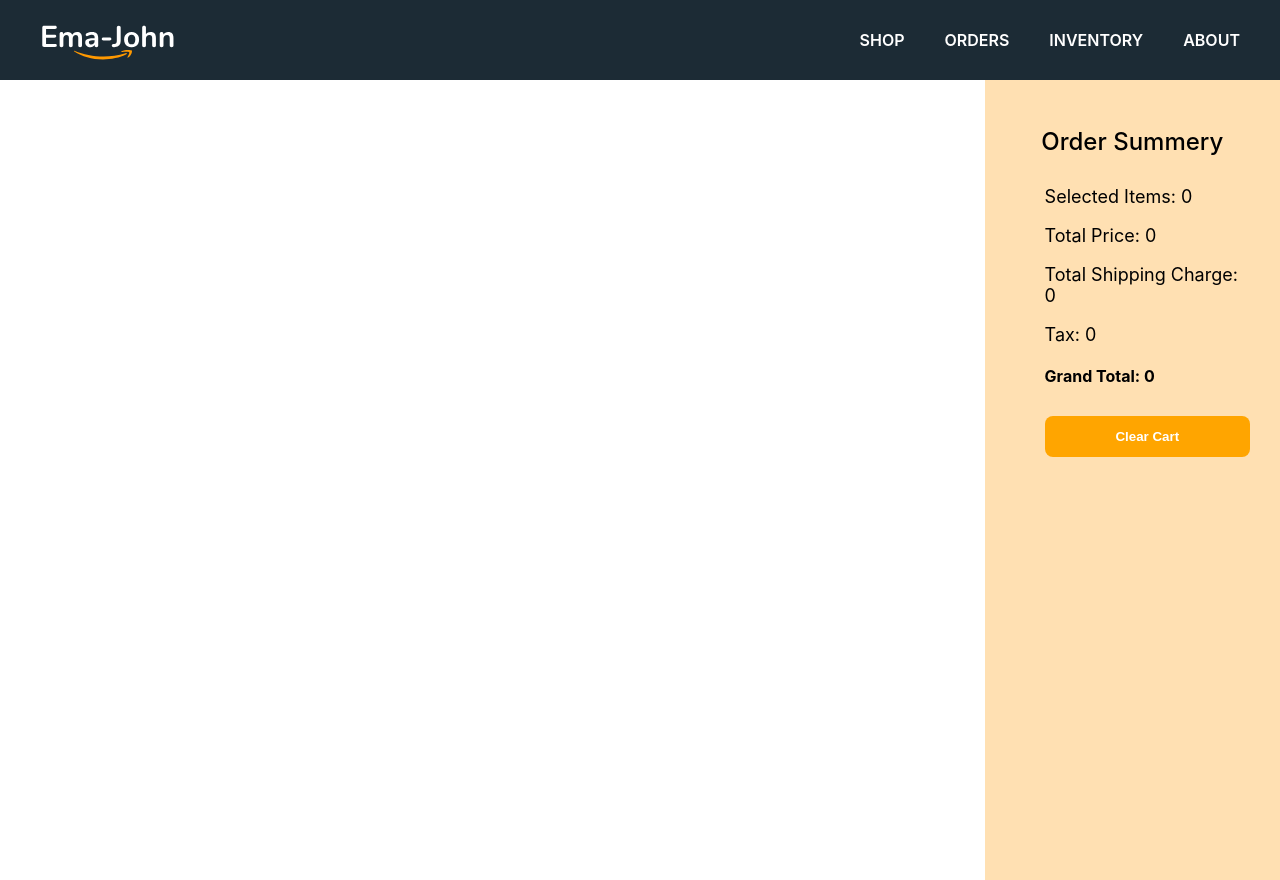
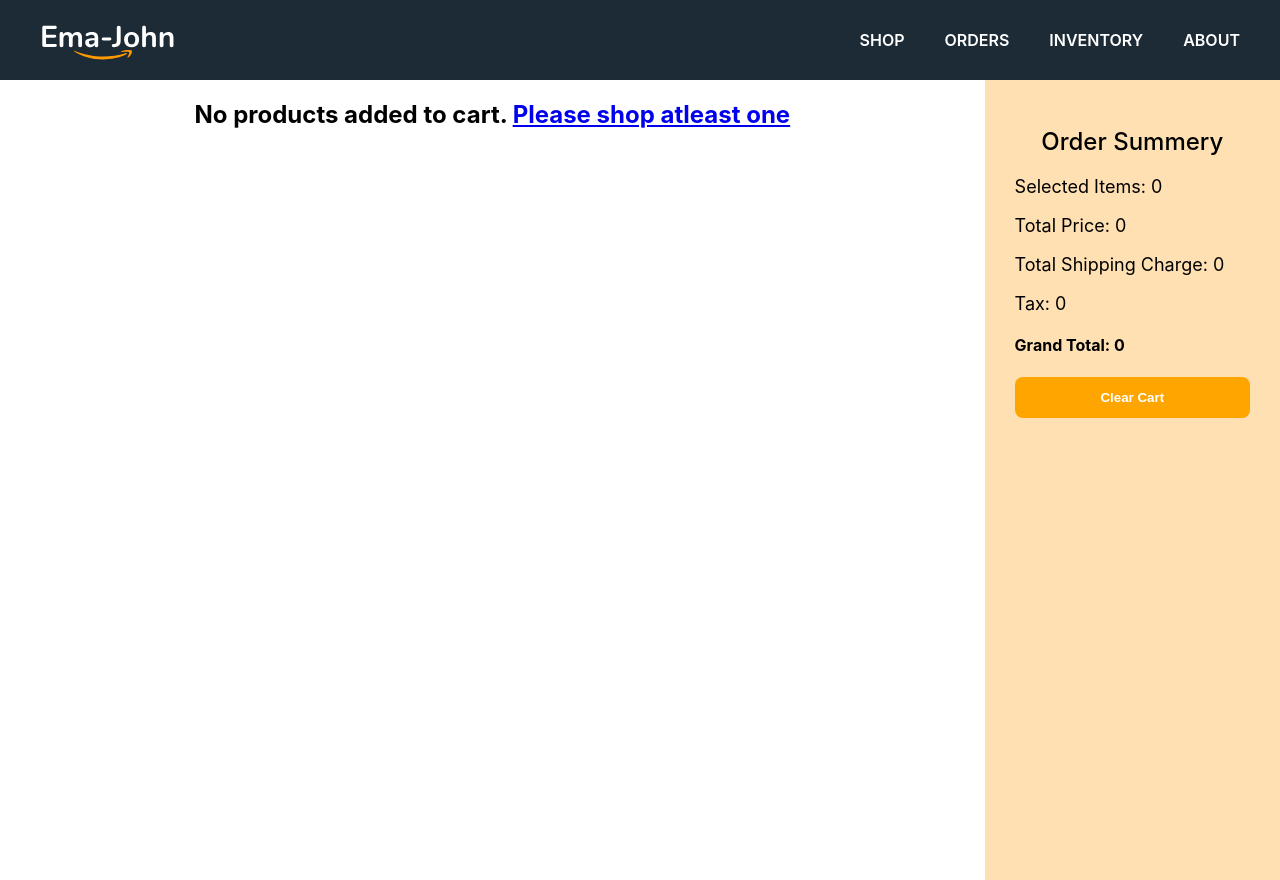
Before and after one commit to alamin-hossain-tech/ema-john-commerce, a React (Create React App) app: page /orders in a window 1280 px wide. Built offline with nearby package versions, Linux system fonts and the light colour scheme.

Commit message:
Cart Children added

```diff
--- a/src/components/Cart/Cart.css
+++ b/src/components/Cart/Cart.css
@@ -12,9 +12,9 @@
   font-weight: 500;
 }
 
-.cart-info {
+/* .cart-info {
   margin: 30px 0px 0px 30px;
-}
+} */
 
 .cart-info p {
   font-size: 18px;
@@ -31,7 +31,17 @@
   font-weight: 700;
   color: #fff;
 }
+.btn-clear a {
+  font-weight: 700;
+  color: #fff;
+  text-decoration: none;
+}
 .btn-clear:hover {
   background-color: red;
   cursor: pointer;
 }
+
+/* .cart-btn-flex {
+  display: flex;
+  gap: 10px;
+} */
--- a/src/components/Cart/Cart.js
+++ b/src/components/Cart/Cart.js
@@ -2,7 +2,9 @@ import React from "react";
 
 import "./Cart.css";
 
-const Cart = ({ cart, deleteShoppingCart }) => {
+const Cart = (props) => {
+  const { cart, deleteShoppingCart, children } = props;
+  console.log(children);
   let total = 0;
   let shipping = 0;
   let tax = 0;
@@ -29,10 +31,11 @@ const Cart = ({ cart, deleteShoppingCart }) => {
           <p>Tax: {tax}</p>
           <h4>Grand Total: {grandTotal}</h4>
         </div>
-        <div className="cart-info">
+        <div className="cart-info cart-btn-flex">
           <button className="btn-clear" onClick={deleteShoppingCart}>
             Clear Cart
           </button>
+          {children}
         </div>
       </div>
     </div>
--- a/src/components/Orders/Orders.js
+++ b/src/components/Orders/Orders.js
@@ -1,8 +1,9 @@
 import React, { useState } from "react";
-import { useLoaderData } from "react-router-dom";
+import { Link, useLoaderData } from "react-router-dom";
 import { removeFromDb } from "../../utilities/fakedb";
 import Cart from "../Cart/Cart";
 import ReviewItem from "../ReviewItem/ReviewItem";
+import "./Orders.css";
 
 const Orders = () => {
   const { products, initialCart } = useLoaderData();
@@ -29,6 +30,12 @@ const Orders = () => {
               deleteItem={deleteItem}
             ></ReviewItem>
           ))}
+          {cart.length === 0 && (
+            <h2>
+              No products added to cart.{" "}
+              <Link to="/">Please shop atleast one</Link>
+            </h2>
+          )}
         </div>
       </div>
       <div className="shop-summery">
--- a/src/components/Shop/Shop.css
+++ b/src/components/Shop/Shop.css
@@ -11,7 +11,7 @@
 .shop-summery {
   /* width: 20%; */
   background-color: rgba(255, 153, 0, 0.3);
-  /* overflow: hidden; */
+  overflow: scroll;
   /* text-align: center; */
   position: -webkit-sticky;
   position: sticky;
@@ -28,6 +28,10 @@
   justify-items: center;
   /* overflow-y: scroll; */
 }
+.orders-container-shop {
+  height: 300px;
+  overflow-y: scroll;
+}
 
 @media screen and (max-width: 800px) {
   .products-grid {
--- a/src/components/Shop/Shop.js
+++ b/src/components/Shop/Shop.js
@@ -1,8 +1,9 @@
 import React, { useEffect, useState } from "react";
-import { useLoaderData } from "react-router-dom";
-import { addToDb, getStoredCart } from "../../utilities/fakedb";
+import { Link, useLoaderData } from "react-router-dom";
+import { addToDb, getStoredCart, removeFromDb } from "../../utilities/fakedb";
 import Cart from "../Cart/Cart";
 import Product from "../Product/Product";
+import ReviewItem from "../ReviewItem/ReviewItem";
 import "./Shop.css";
 
 const Shop = () => {
@@ -66,6 +67,14 @@ const Shop = () => {
     // let newCart = [];
     setCart([]);
   };
+  const deleteItem = (id) => {
+    const remainingCart = cart.filter((product) => product.id !== id);
+    removeFromDb(id);
+    setCart(remainingCart);
+  };
+  function element_do(my_element, what_to_do) {
+    document.getElementById(my_element).style.display = what_to_do;
+  }
   return (
     <div className="shop-container">
       <div className="products-display">
@@ -81,7 +90,28 @@ const Shop = () => {
         </div>
       </div>
       <div className="shop-summery">
-        <Cart cart={cart} deleteShoppingCart={deleteShoppingCart}></Cart>
+        <Cart cart={cart} deleteShoppingCart={deleteShoppingCart}>
+          <div
+            className="orders-container-shop"
+            style={{ marginTop: "20px", marginBottom: "20px" }}
+          >
+            {cart.map((product) => (
+              <ReviewItem
+                key={product.id}
+                product={product}
+                deleteItem={deleteItem}
+              ></ReviewItem>
+            ))}
+            {/* {cart.length === 0 && element_do("orders-container-shop", "none")} */}
+          </div>
+          {
+            <Link to="/orders">
+              <button className="btn-clear" style={{ marginTop: "10px" }}>
+                Proceed to checkout
+              </button>
+            </Link>
+          }
+        </Cart>
       </div>
     </div>
   );
--- a/src/layouts/Main.js
+++ b/src/layouts/Main.js
@@ -1,8 +1,6 @@
 import React from "react";
 import { Outlet } from "react-router-dom";
 import Header from "../components/Header/Header";
-import Shop from "../components/Shop/Shop";
-
 const main = () => {
   return (
     <div>
```
Also changed, not shown: src/components/Orders/Orders.css (added).
